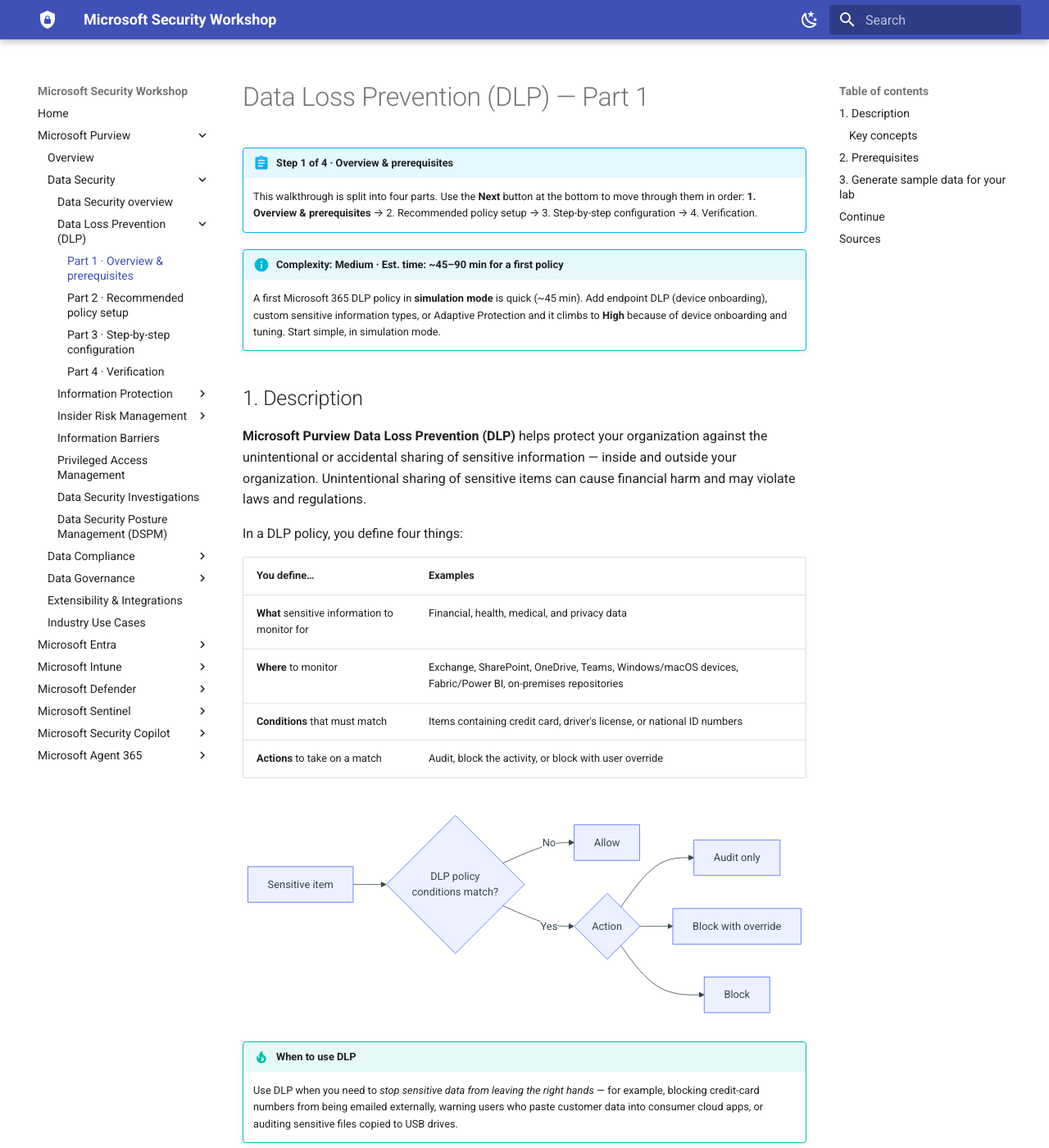
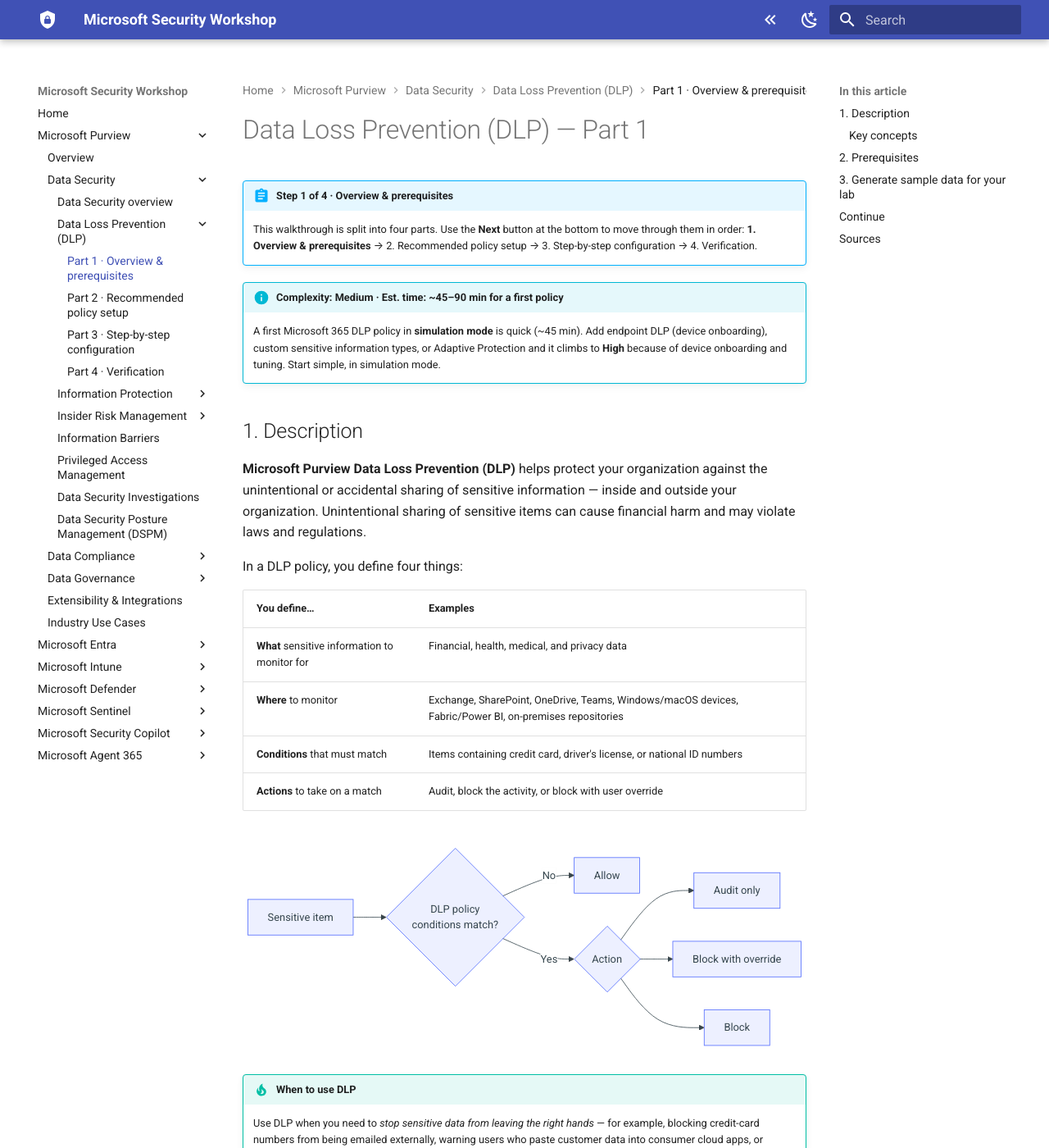
Before and after one commit to indra-pr/msft-security-workshop, an MkDocs documentation site: the page built from docs/purview/data-security/dlp/index.md, in a window 1280 px wide and 1400 px high. Shown: the whole window at 82% size. Built offline with MkDocs 1.6.1 and Material for MkDocs 9.7.7, drawn with Linux system fonts in a browser that asks for light colours.

Commit message:
Nav UX: breadcrumbs (navigation.path + current page), collapsible left panel toggle, rename TOC to 'In this article', show TOC on home page

```diff
--- /dev/null
+++ b/docs/javascripts/nav-toggle.js
@@ -0,0 +1,70 @@
+/*
+ * Collapsible left navigation panel for Material for MkDocs.
+ * Adds a header button that hides/shows the primary (left) sidebar so the
+ * article can use the reclaimed width. State is remembered via localStorage.
+ * The button (and collapse behaviour) applies on desktop widths only.
+ */
+(function () {
+  "use strict";
+
+  var KEY = "nav-collapsed";
+  // Double-chevron icon; CSS rotates it 180deg when collapsed.
+  var ICON =
+    '<svg xmlns="http://www.w3.org/2000/svg" viewBox="0 0 24 24" width="24" height="24" aria-hidden="true">' +
+    '<path fill="currentColor" d="M18.41 7.41 17 6l-6 6 6 6 1.41-1.41L13.83 12zM12.41 7.41 11 6l-6 6 6 6 1.41-1.41L7.83 12z"/>' +
+    "</svg>";
+
+  function isCollapsed() {
+    return localStorage.getItem(KEY) === "1";
+  }
+
+  function applyState() {
+    document.body.classList.toggle("nav-collapsed", isCollapsed());
+    var btn = document.getElementById("nav-collapse-btn");
+    if (btn) {
+      var collapsed = isCollapsed();
+      btn.setAttribute("aria-pressed", collapsed ? "true" : "false");
+      btn.title = collapsed ? "Expand navigation panel" : "Collapse navigation panel";
+    }
+  }
+
+  function ensureButton() {
+    if (document.getElementById("nav-collapse-btn")) return;
+    var header = document.querySelector(".md-header__inner");
+    if (!header) return;
+
+    var btn = document.createElement("button");
+    btn.id = "nav-collapse-btn";
+    btn.type = "button";
+    btn.className = "md-header__button md-icon nav-collapse-btn";
+    btn.setAttribute("aria-label", "Toggle navigation panel");
+    btn.innerHTML = ICON;
+    btn.addEventListener("click", function () {
+      localStorage.setItem(KEY, isCollapsed() ? "0" : "1");
+      applyState();
+    });
+
+    // Place it just before the palette toggle / search in the header.
+    var anchor =
+      header.querySelector(".md-header__option") ||
+      header.querySelector(".md-search") ||
+      null;
+    header.insertBefore(btn, anchor);
+  }
+
+  function init() {
+    ensureButton();
+    applyState();
+  }
+
+  if (document.readyState !== "loading") {
+    init();
+  } else {
+    document.addEventListener("DOMContentLoaded", init);
+  }
+
+  // Re-run after Material's instant navigation swaps page content.
+  if (window.document$ && typeof window.document$.subscribe === "function") {
+    window.document$.subscribe(init);
+  }
+})();
--- a/docs/stylesheets/extra.css
+++ b/docs/stylesheets/extra.css
@@ -51,3 +51,47 @@
   margin: 1.2rem auto;
   text-align: center;
 }
+
+/* ---------------------------------------------------------------------------
+   Collapsible left navigation panel
+   A header button (added by javascripts/nav-toggle.js) toggles body.nav-collapsed.
+   Hidden on small screens, where the sidebar is already a slide-in drawer.
+--------------------------------------------------------------------------- */
+.nav-collapse-btn {
+  display: none;
+  cursor: pointer;
+}
+.nav-collapse-btn svg {
+  transition: transform 0.25s ease;
+}
+
+@media screen and (min-width: 76.25em) {
+  /* Show the toggle only where a persistent left sidebar exists. */
+  .nav-collapse-btn {
+    display: inline-flex;
+  }
+
+  .md-sidebar--primary {
+    transition: transform 0.25s ease, width 0.25s ease, opacity 0.2s ease;
+  }
+
+  /* Collapsed state: hide the left panel and reclaim its space. */
+  body.nav-collapsed .md-sidebar--primary {
+    width: 0 !important;
+    min-width: 0;
+    transform: translateX(-100%);
+    opacity: 0;
+    pointer-events: none;
+    overflow: hidden;
+  }
+
+  /* Let the article grow into the reclaimed width. */
+  body.nav-collapsed .md-main__inner {
+    max-width: 68rem;
+  }
+
+  /* Flip the icon to signal "expand" when collapsed. */
+  body.nav-collapsed .nav-collapse-btn svg {
+    transform: rotate(180deg);
+  }
+}
--- a/mkdocs.yml
+++ b/mkdocs.yml
@@ -14,6 +14,9 @@ copyright: >-
 theme:
   name: material
   language: en
+  # Overrides the breadcrumb partial (partials/path.html) so the current page
+  # is appended to the trail shown by the navigation.path feature.
+  custom_dir: overrides
   icon:
     logo: material/shield-lock
     repo: fontawesome/brands/github
@@ -25,6 +28,7 @@ theme:
     - navigation.footer      # automatic Previous / Next paging
     - navigation.instant     # fast client-side page loads
     - navigation.tracking    # URL anchor tracking while scrolling
+    - navigation.path        # breadcrumb trail shown above each page title
     - navigation.top         # back-to-top button
     - content.code.copy      # copy-to-clipboard on code blocks
     - content.code.annotate  # code annotations
@@ -49,6 +53,10 @@ theme:
 
 extra_css:
   - stylesheets/extra.css
+
+extra_javascript:
+  # Adds a header button to collapse/expand the left navigation panel.
+  - javascripts/nav-toggle.js
 
 plugins:
   - search
@@ -85,6 +93,7 @@ markdown_extensions:
       emoji_generator: !!python/name:material.extensions.emoji.to_svg
   - toc:
       permalink: true
+      title: In this article
 
 nav:
   - Home: index.md
--- /dev/null
+++ b/overrides/partials/path.html
@@ -0,0 +1,29 @@
+{#-
+  Custom breadcrumb (overrides Material's partials/path.html).
+  Renders the same trail as the built-in navigation.path feature, then appends
+  the CURRENT page as the final, non-link item so readers see their full
+  location, e.g. Home › Microsoft Purview › Data Compliance › Data Compliance overview.
+-#}
+{% import "partials/path-item.html" as item with context %}
+{% if page.meta and page.meta.hide %}
+  {% set hidden = "hidden" if "path" in page.meta.hide %}
+{% endif %}
+{% set depth = page.ancestors | length %}
+{% if nav.homepage %}
+  {% set depth = depth + 1 %}
+{% endif %}
+{% if depth > 1 %}
+  <nav class="md-path" aria-label="{{ lang.t('nav') }}" {{ hidden }}>
+    <ol class="md-path__list">
+      {% if nav.homepage %}
+        {{ item.render(nav.homepage) }}
+      {% endif %}
+      {% for nav_item in page.ancestors | reverse %}
+        {{ item.render(nav_item) }}
+      {% endfor %}
+      <li class="md-path__item md-path__item--current">
+        <span class="md-ellipsis">{{ page.title }}</span>
+      </li>
+    </ol>
+  </nav>
+{% endif %}
```
Also changed, not shown: docs/index.md (+0 -2 lines).
